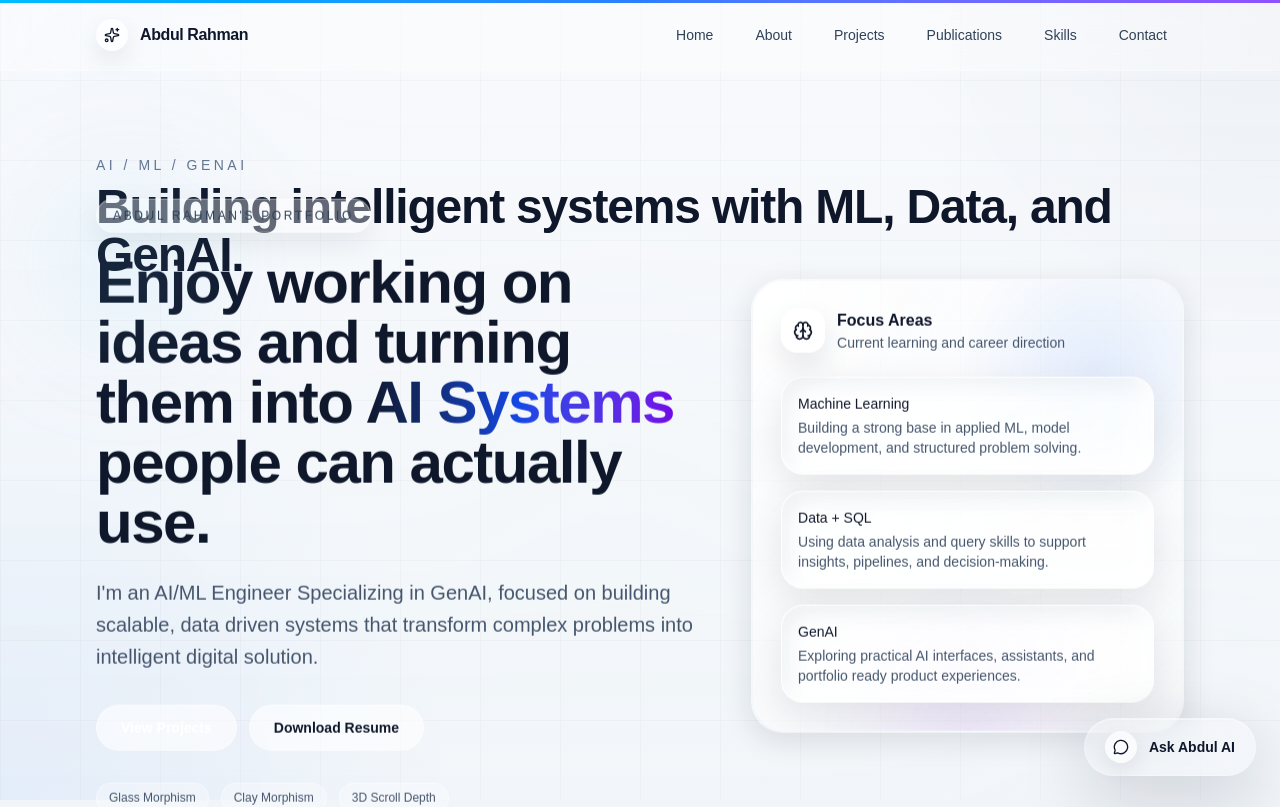
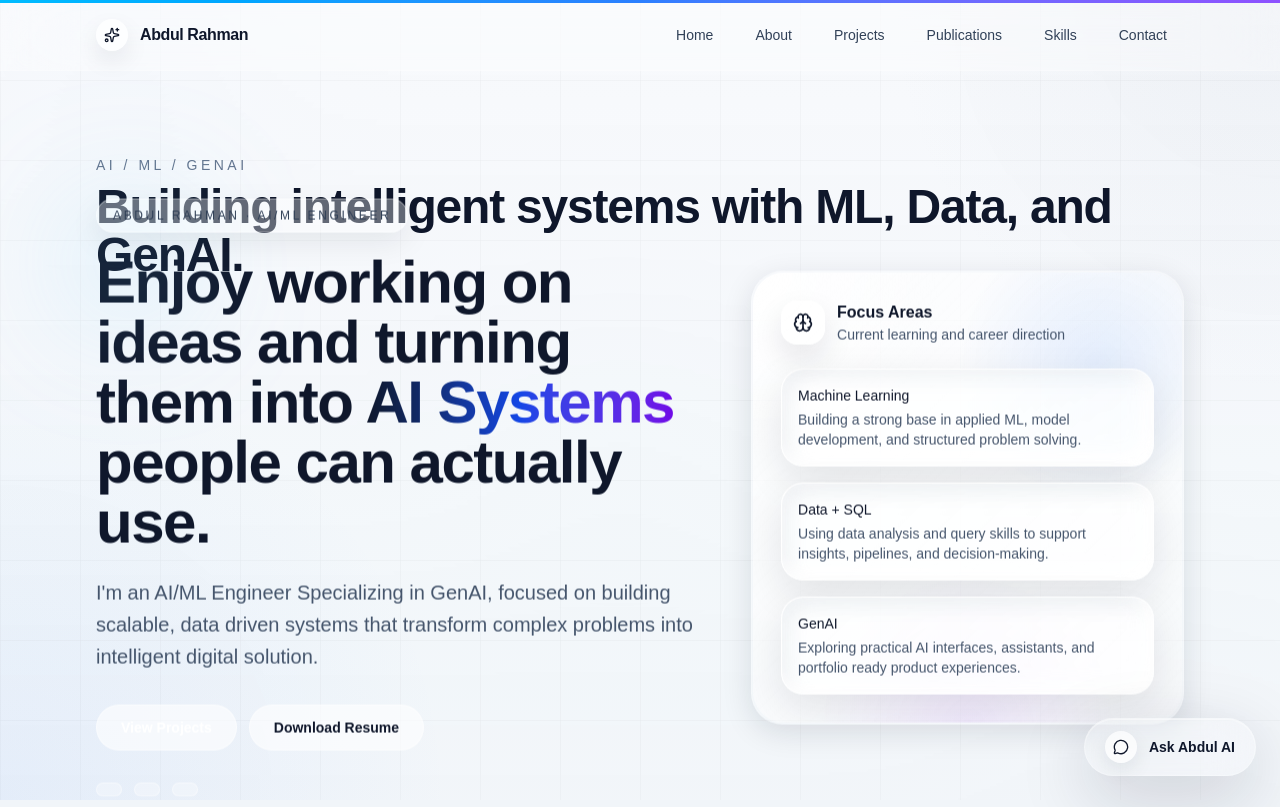
Before and after one commit to abdulxrahman-ai/abdulrahman, a Next.js app: page / in a window 1280 px wide. Shown: the top 807 px of the page. Built offline with nearby package versions, Linux system fonts and the light colour scheme.

Commit message:
Update page.tsx

```diff
--- a/app/page.tsx
+++ b/app/page.tsx
@@ -680,7 +680,7 @@ export default function Page() {
             >
               <div className="pointer-events-none absolute -left-8 top-0 hidden h-32 w-32 rounded-full bg-sky-300/20 blur-3xl sm:block" />
               <p className="mb-5 inline-flex rounded-full border border-white/35 bg-white/35 px-4 py-2 text-xs font-medium uppercase tracking-[0.22em] text-slate-700 backdrop-blur-xl shadow-[0_10px_30px_rgba(15,23,42,0.08)]">
-                ABDUL RAHMAN'S PORTFOLIO
+                ABDUL RAHMAN · AI/ML ENGINEER
               </p>
 
               <h1 className="max-w-4xl text-4xl font-semibold tracking-tight text-slate-900 sm:text-5xl lg:text-6xl">
@@ -704,13 +704,13 @@ export default function Page() {
 
               <div className="mt-8 flex flex-wrap gap-3 text-xs text-slate-600">
                 <span className="rounded-full border border-white/40 bg-white/30 px-3 py-1.5 backdrop-blur-xl">
-                  Glass Morphism
+
                 </span>
                 <span className="rounded-full border border-white/40 bg-white/30 px-3 py-1.5 backdrop-blur-xl">
-                  Clay Morphism
+
                 </span>
                 <span className="rounded-full border border-white/40 bg-white/30 px-3 py-1.5 backdrop-blur-xl">
-                  3D Scroll Depth
+
                 </span>
               </div>
             </motion.div>
```
